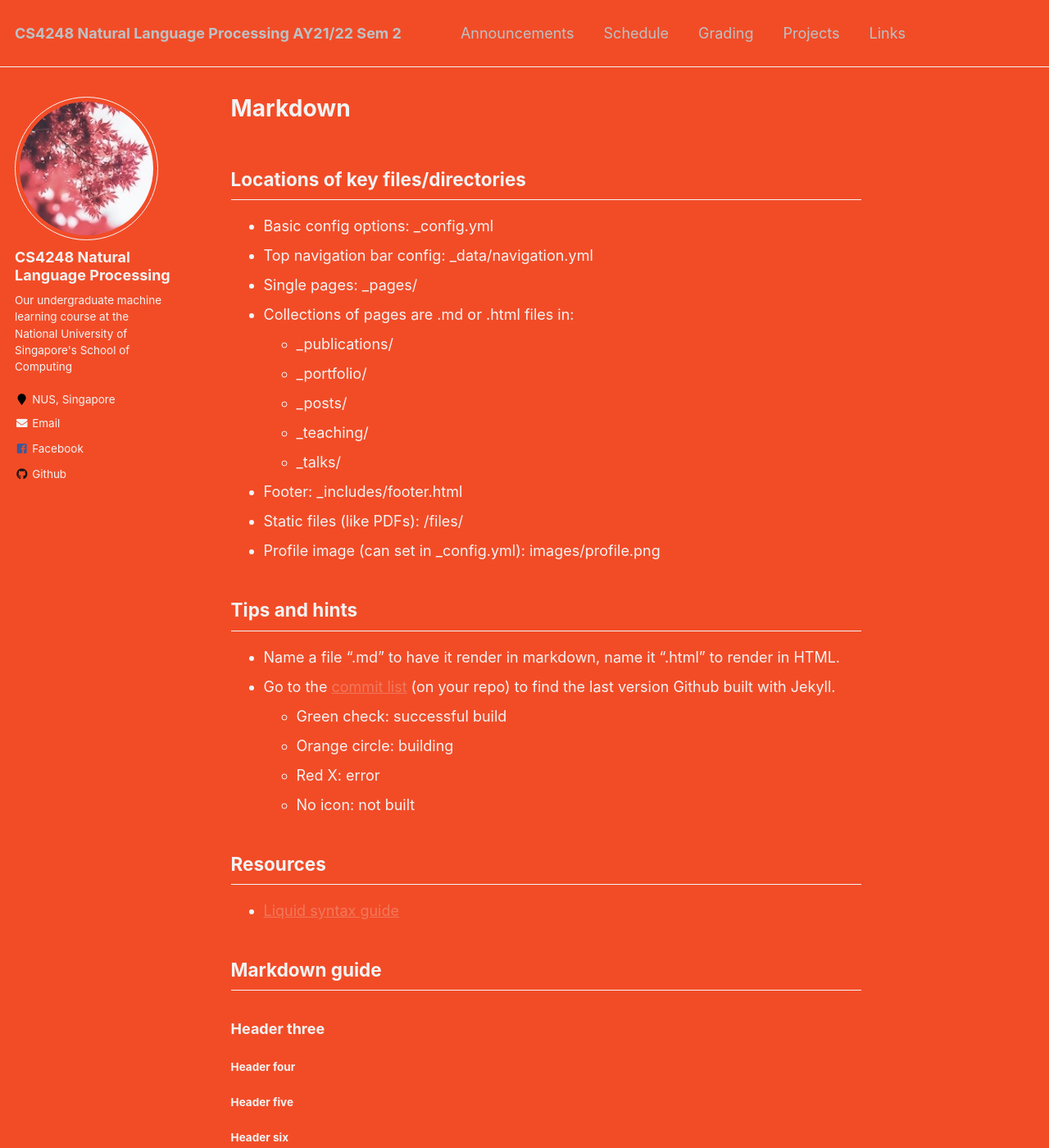
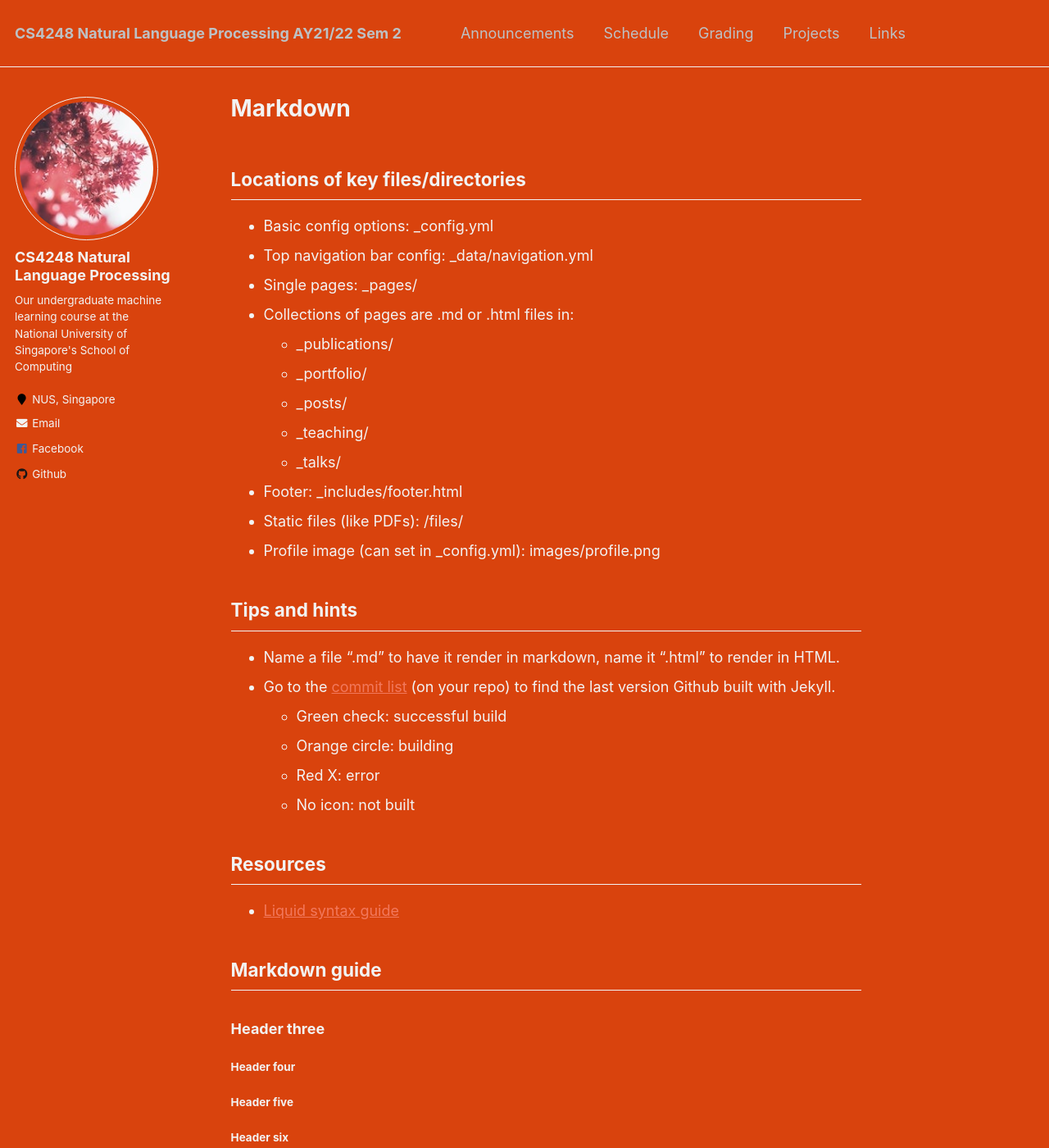
Before and after one commit to knmnyn/cs4248-2120, a Jekyll site: the page built from _pages/markdown.md, in a window 1280 px wide and 1400 px high. Shown: the whole window at 82% size. Built offline with Jekyll 4.4.1, drawn with Linux system fonts in a browser that asks for light colours.

Commit message:
Colors Try 3

```diff
--- a/_sass/_variables.scss
+++ b/_sass/_variables.scss
@@ -55,9 +55,9 @@ $light-gray                 : mix(#fff, $gray, 50%);
 $lighter-gray               : mix(#fff, $gray, 90%);
 
 $body-color                 : #fff;
-$background-color           : #F24C27; /* #A60321; #fff */
-$code-background-color      : #DF8700; /* #fafafa */
-$code-background-color-dark : $light-gray;
+$background-color           : #D9430D; /* #A60321; #fff */
+$code-background-color      : #A62508; /* #fafafa */
+$code-background-color-dark : #A62508;
 $text-color                 : $lighter-gray; /* $dark-gray; */
 $border-color               : $lighter-gray;
 
```
